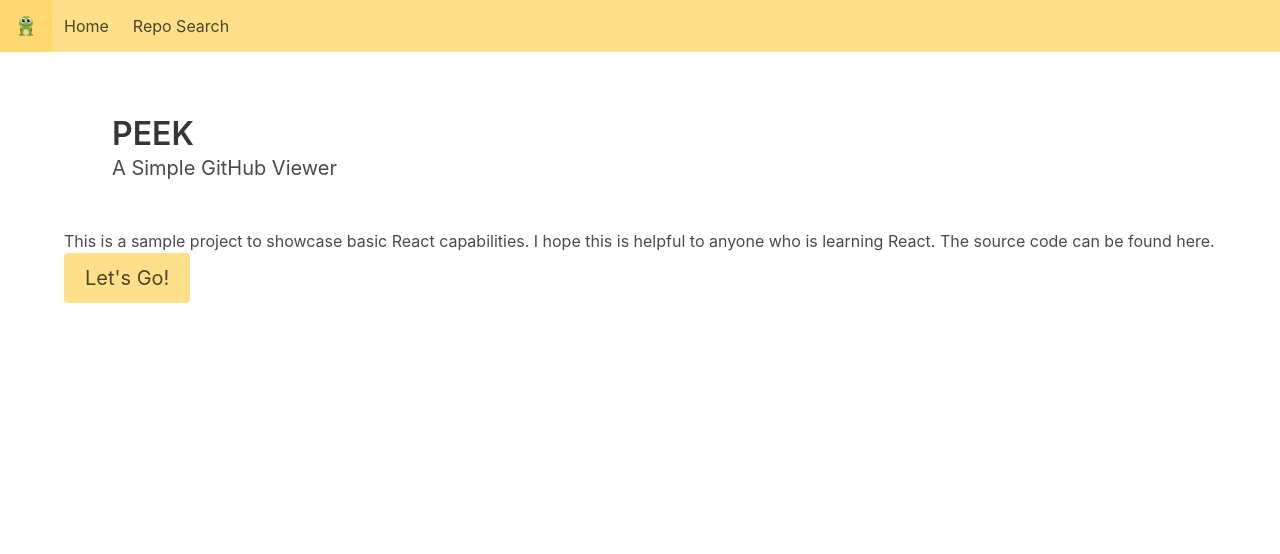
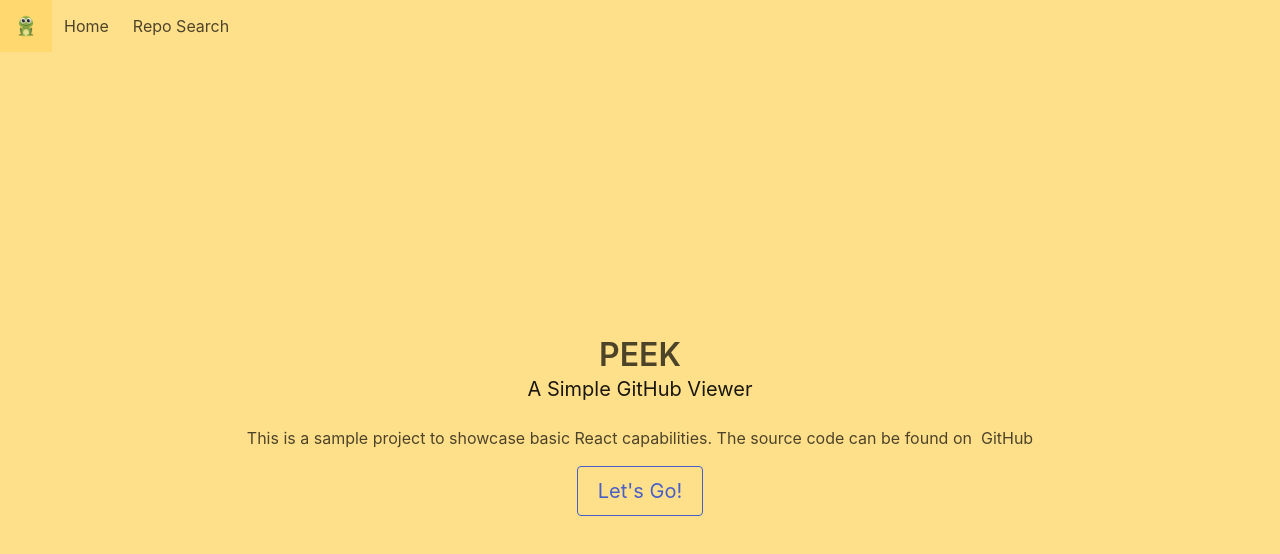
Before and after one commit to notyeninja/github-gallery, a React (Create React App) app: page / in a window 1280 px wide. Shown: the top 554 px of the page. Built offline with nearby package versions, Linux system fonts and the light colour scheme.

Commit message:
updated the styles

```diff
--- a/package.json
+++ b/package.json
@@ -12,7 +12,8 @@
     "bulma": "^0.8.0",
     "react": "^16.12.0",
     "react-dom": "^16.12.0",
-    "react-scripts": "3.3.1"
+    "react-scripts": "3.3.1",
+    "react-transition-group": "^4.3.0"
   },
   "scripts": {
     "start": "react-scripts start",
--- a/src/App.js
+++ b/src/App.js
@@ -11,12 +11,10 @@
   return (
     <>
       <Nav/>
-      <div className="container" style={{ marginTop:16 }}>
         <Router>
           <Home path="/"/>
           <RepoHome path="search-repo"/>
         </Router>
-      </div>
     </>
   );
 }
--- a/src/Home.js
+++ b/src/Home.js
@@ -5,36 +5,32 @@
 
 function Home() {
 
-    function gotoRepoSearch(){
+    function gotoRepoSearch() {
         navigate('/search-repo');
     }
-    return(
-        <>
-            <Nav />
-            <section>
-                <section class="hero">
+    return (
+        <section class="hero is-warning is-fullheight-with-navbar">
             <div class="hero-body">
-                        <div class="container">
+                <div class="container has-text-centered">
                     <h1 class="title is-uppercase">
                         Peek
                     </h1>
                     <h2 class="subtitle">
                         A Simple GitHub Viewer
                 </h2>
+                    <p>
+                        This is a sample project to showcase basic
+                        React capabilities. The source code can be found on &nbsp;
+                        <a href="https://github.com/notyeninja/github-gallery"
+                           rel="external"
+                           target="_blank">GitHub</a>
+                    </p>
+                    <button onClick={gotoRepoSearch}
+                            className="button is-link is-outlined is-medium is-bold"
+                            style={{ marginTop:16}}>Let's Go!</button>
                 </div>
             </div>
         </section>
-                <div className="container">
-                    <p>
-                        This is a sample project to showcase basic
-                        React capabilities. I hope this is helpful to anyone who is learning React.
-                        The source code can be found here.
-                    </p>
-                    <button onClick={gotoRepoSearch} className="button is-warning is-medium is-bold">Let's Go!</button>
-                </div>
-            </section>
-
-        </>
     );
 }
 
--- a/src/RepoHome.js
+++ b/src/RepoHome.js
@@ -40,18 +40,18 @@
     }
 
     return (
-        <>
+        <div style={{marginTop:40}} className="container">
                <Search onSearchClick={searchRepository}/>
                {
                    repoList.length === 0? (
-                       <h1 className="title is-text-danger">No Repositories Found.</h1>
+                       <h6 className="is-size-6 has-text-grey">No Repositories Found.</h6>
                    ):(
                        repoList.map((item) => (
                            <RepoInfoCard changeLikes={updateLikes} item={ item } key={item.id}/>
                        ))
                    )
                }
-        </>
+        </div>
     );
 }
 
```
Also changed, not shown: src/App.css (added, +22 -0 lines), src/PageTransitionRouter.js (added, +25 -0 lines), 1 other file (tests, documents, lock files or other folders). Lines whose indentation alone changed are shown as unchanged.
